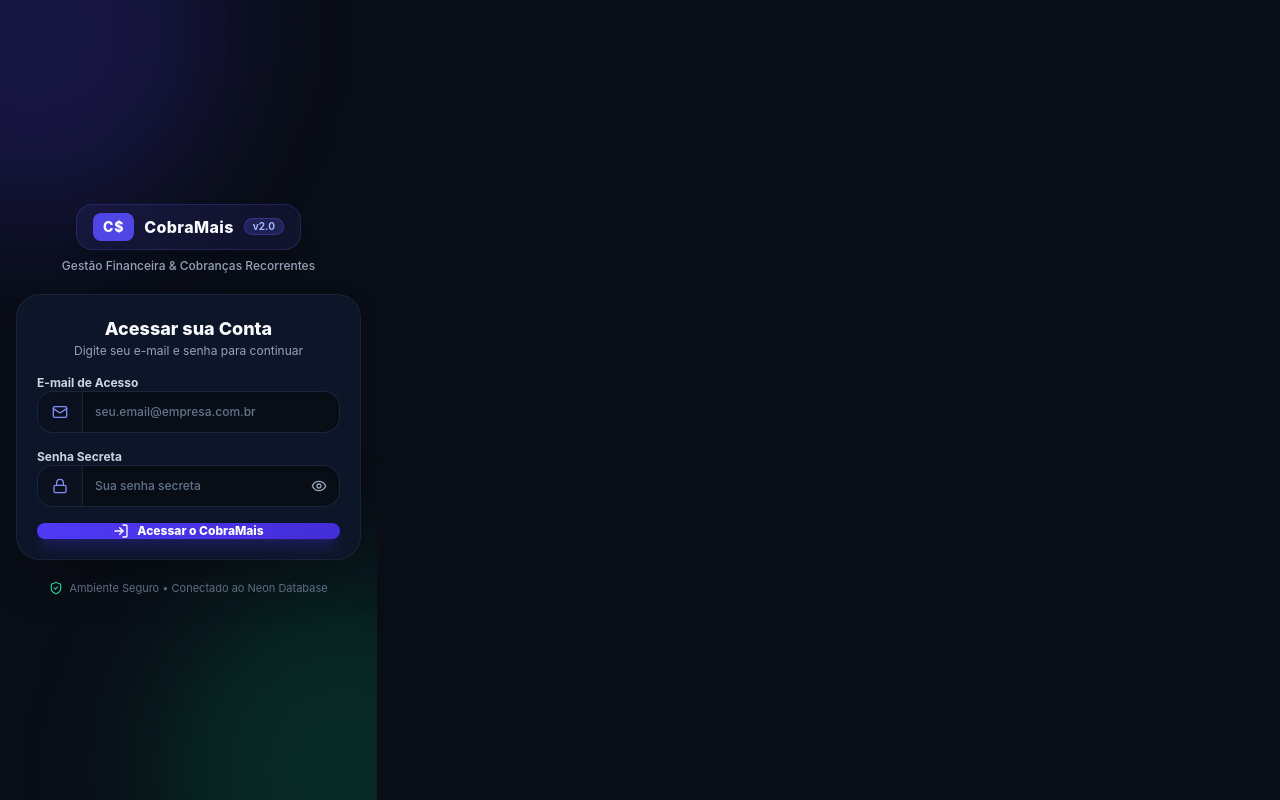
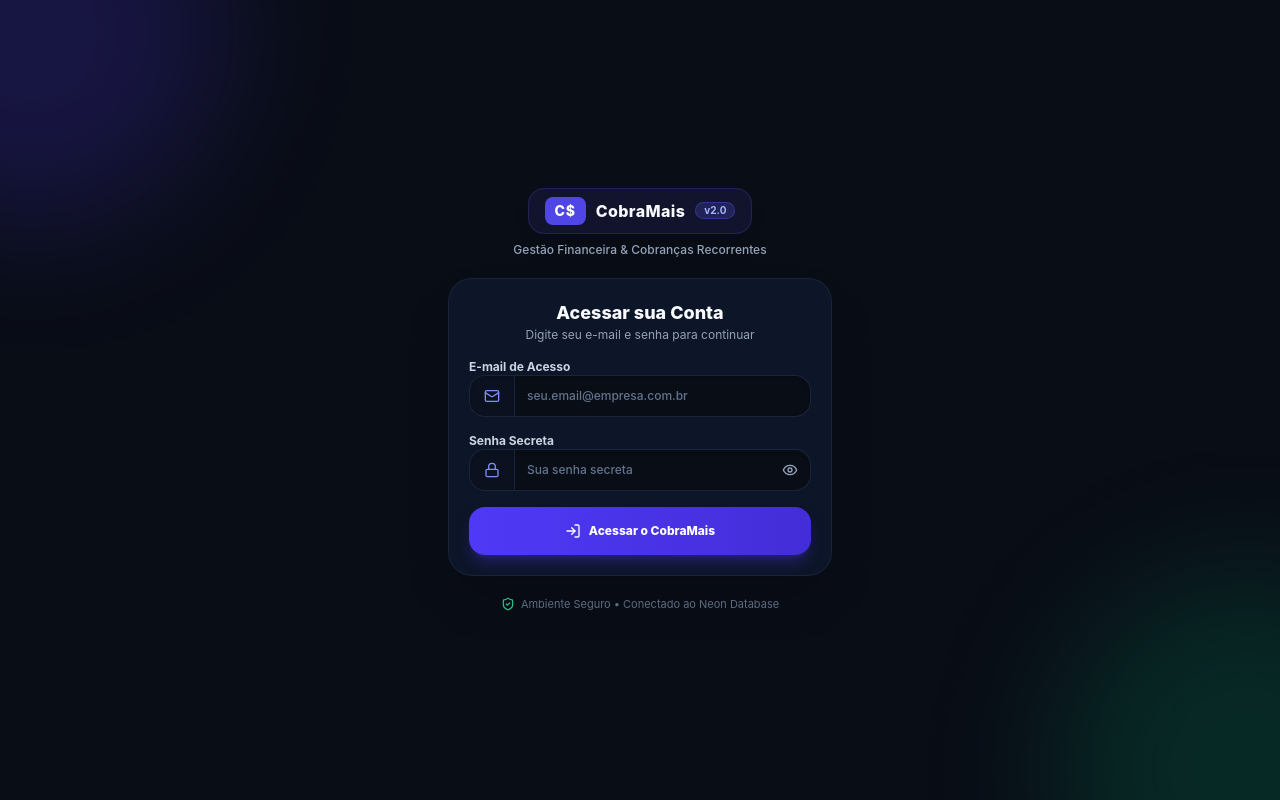
Before and after one commit to rafaelpacaja/cobramais, a React (Vite) app: page / in a window 1280 px wide. Built offline with nearby package versions, Linux system fonts and the light colour scheme; no server answers.

Commit message:
fix: centralizar tela de login no centro da pagina e definir altura minima de 48px para o botao entrar

```diff
--- a/src/components/AuthScreen.tsx
+++ b/src/components/AuthScreen.tsx
@@ -66,7 +66,7 @@
       <div className="absolute -top-40 -left-40 w-96 h-96 bg-indigo-600/20 rounded-full blur-3xl pointer-events-none" />
       <div className="absolute -bottom-40 -right-40 w-96 h-96 bg-emerald-600/20 rounded-full blur-3xl pointer-events-none" />
 
-      <div className="w-full max-w-sm space-y-5 z-10 animate-fade-in">
+      <div className="w-full max-w-sm space-y-5 z-10 animate-fade-in mx-auto">
         {/* Cabeçalho da Marca */}
         <div className="text-center space-y-2">
           <div className="inline-flex items-center justify-center gap-2.5 px-4 py-2 rounded-2xl bg-indigo-500/10 border border-indigo-500/20 text-indigo-300 shadow-xl">
@@ -152,7 +152,8 @@
             <button
               type="submit"
               disabled={isLoading}
-              className="w-full py-3.5 rounded-2xl bg-gradient-to-r from-indigo-600 to-indigo-700 hover:from-indigo-500 hover:to-indigo-600 text-white font-extrabold text-xs shadow-lg shadow-indigo-600/30 flex items-center justify-center gap-2 active:scale-95 transition-all disabled:opacity-50 mt-2 cursor-pointer"
+              style={{ minHeight: '48px', height: '48px' }}
+              className="w-full h-12 min-h-12 px-4 rounded-2xl bg-gradient-to-r from-indigo-600 to-indigo-700 hover:from-indigo-500 hover:to-indigo-600 text-white font-extrabold text-xs shadow-lg shadow-indigo-600/30 flex items-center justify-center gap-2 active:scale-95 transition-all disabled:opacity-50 mt-2 cursor-pointer"
             >
               {isLoading ? (
                 <span>Acessando...</span>
--- a/src/index.css
+++ b/src/index.css
@@ -8,6 +8,7 @@
 
 html {
   overflow-y: scroll !important;
+  height: 100%;
 }
 
 * {
@@ -21,10 +22,19 @@
   background-color: #090d16;
   color: #f1f5f9;
   min-height: 100vh;
+  width: 100%;
   overflow-x: hidden;
   display: flex !important;
-  justify-center: center !important;
-  align-items: flex-start !important;
+  justify-content: center !important;
+  align-items: center !important;
+}
+
+#root {
+  width: 100%;
+  display: flex;
+  justify-content: center;
+  align-items: center;
+  min-height: 100vh;
 }
 
 /* Fallback Utility Classes for Standalone CSS Rendering */
@@ -37,6 +47,9 @@
 .h-10 { height: 2.5rem !important; }
 .w-11 { width: 2.75rem !important; }
 .h-11 { height: 2.75rem !important; }
+.w-12 { width: 3rem !important; }
+.h-12 { height: 3rem !important; }
+.min-h-12 { min-height: 3rem !important; }
 .w-14 { width: 3.5rem !important; }
 .h-14 { height: 3.5rem !important; }
 
@@ -97,6 +110,7 @@
 .py-2 { padding-top: 0.5rem !important; padding-bottom: 0.5rem !important; }
 .py-2\.5 { padding-top: 0.625rem !important; padding-bottom: 0.625rem !important; }
 .py-3 { padding-top: 0.75rem !important; padding-bottom: 0.75rem !important; }
+.py-3\.5 { padding-top: 0.875rem !important; padding-bottom: 0.875rem !important; }
 
 .rounded-lg { border-radius: 0.5rem !important; }
 .rounded-xl { border-radius: 0.75rem !important; }
```
